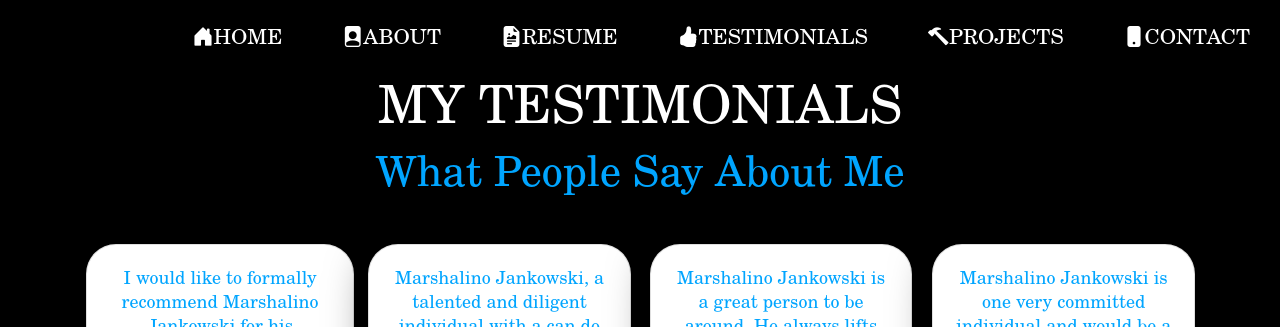
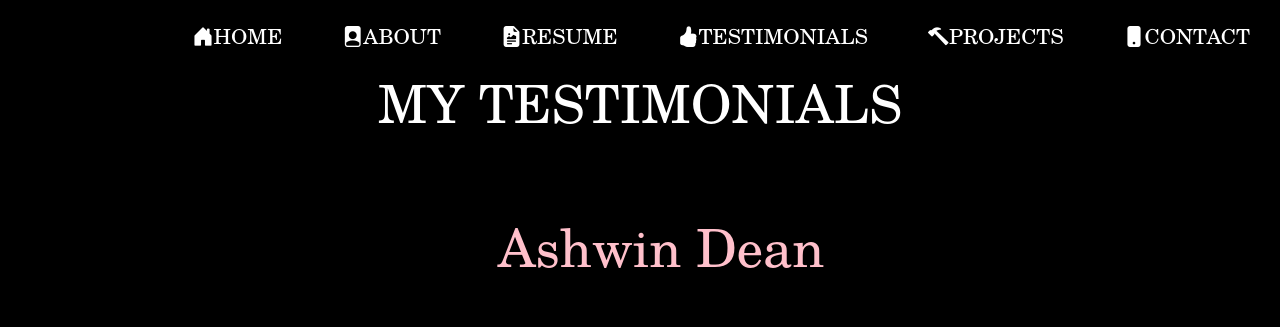
Before and after one commit to Tempestfury11/Vue_Project, a Vue app: page /testimonials in a window 1280 px wide. Shown: the top 327 px of the page. Built offline with nearby package versions, Linux system fonts and the light colour scheme.

Commit message:
projects fixed

```diff
--- a/src/components/Cards.vue
+++ b/src/components/Cards.vue
@@ -116,7 +116,6 @@ export default {
 
 <style scoped>
 #project-img {
-  /* object-fit: cover; */
   border-radius: 30px;
   border: none;
 }
--- a/src/store/index.js
+++ b/src/store/index.js
@@ -2,6 +2,13 @@ import { createStore } from 'vuex'
 
 export default createStore({
   state: {
+    test : [
+      {
+        "name" : "Ashwin Dean",
+        "email" : "Ashwin.dean21@gmail.com",
+        "type" : "Peer"
+      }
+    ]
   },
   getters: {
   },
--- a/src/views/TestimonialsView.vue
+++ b/src/views/TestimonialsView.vue
@@ -1,7 +1,13 @@
 <template>
   <div class="testimonials">
     <h1 class="text-white">MY TESTIMONIALS</h1>
-    <h2 id="heading">What People Say About Me</h2>
+    <div v-if="test">
+      <ul>
+        <li v-for="info in test" :key="info">
+          <h1>{{info.name}}</h1>
+        </li>
+      </ul>
+    </div>
     <div class="testimonial container">
       <div class="card">
         <div class="layer"></div>
@@ -190,10 +196,19 @@
 </template>
 
 <script>
-export default {};
+export default {
+  computed: {
+    test(){
+    return this.$store.state.test
+  }
+  }
+};
 </script>
 
 <style scoped>
+  h1{
+    color: pink;
+  }
 .testimonials {
   color: black;
   background-color: black;
```
